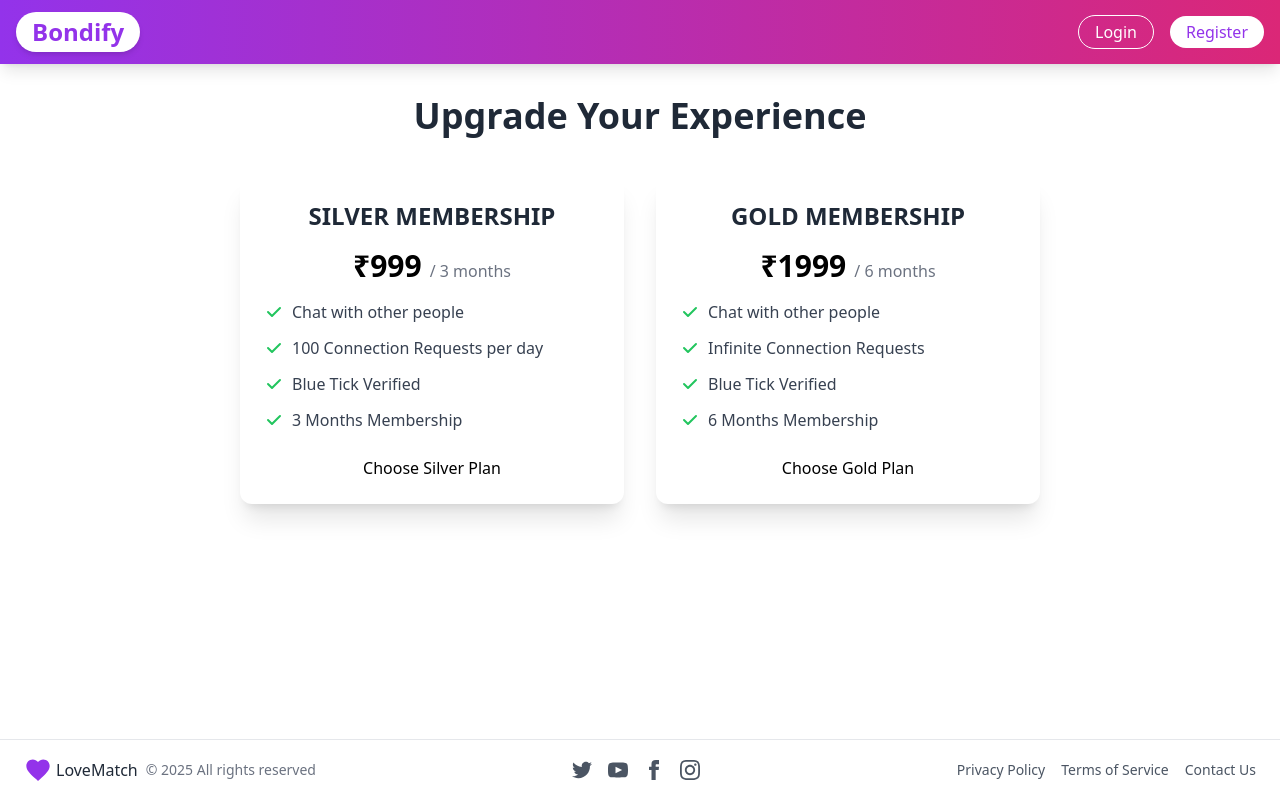
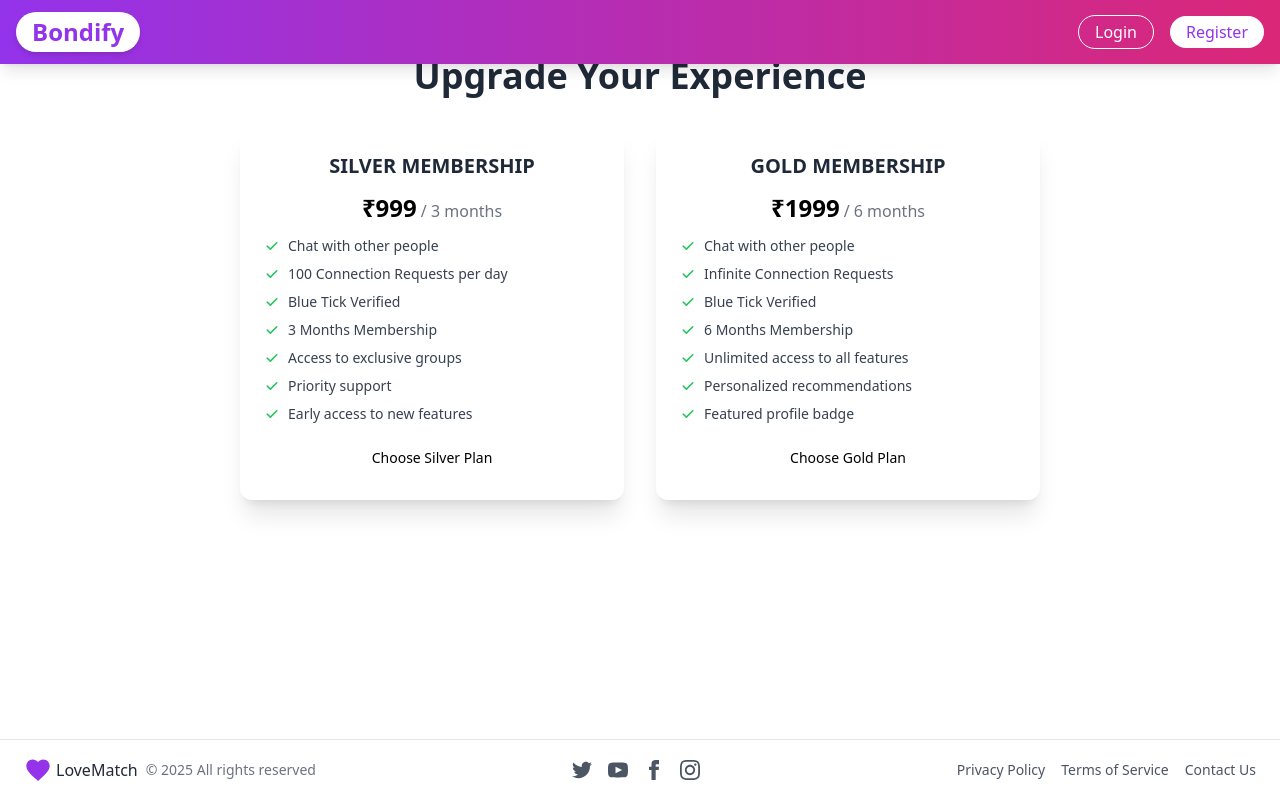
Before and after one commit to Aksh-Ay007/tinder-latest-project, a React (Vite) app: page /premium in a window 1280 px wide. Built offline with nearby package versions, Linux system fonts and the light colour scheme; no server answers.

Commit message:
premium bug

```diff
--- a/src/components/Navbar.jsx
+++ b/src/components/Navbar.jsx
@@ -7,14 +7,17 @@ import { removeUser } from "../utils/userSlice";
 
 function Navbar() {
   const user = useSelector((store) => store.user);
-  const premium = useSelector((store) => store.premium); // Access premium state from Redux
+  const premium = useSelector((store) => store.premium);
   const dispatch = useDispatch();
   const navigate = useNavigate();
   const [isDropdownOpen, setIsDropdownOpen] = useState(false);
   const [requestCount, setRequestCount] = useState(0);
   const [connectionCount, setConnectionCount] = useState(0);
-  const [messageCount, setMessageCount] = useState(0); // State for unread message count
-  const [newRequestPopup, setNewRequestPopup] = useState({ show: false, user: null });
+  const [messageCount, setMessageCount] = useState(0);
+  const [newRequestPopup, setNewRequestPopup] = useState({
+    show: false,
+    user: null,
+  });
   const [showPremiumModal, setShowPremiumModal] = useState(false);
   const notificationAudioRef = useRef(null);
   const prevRequestCountRef = useRef(requestCount);
@@ -24,7 +27,9 @@ function Navbar() {
   useEffect(() => {
     const fetchCounts = async () => {
       try {
-        const response = await axios.get(`${BASE_URL}/requests/count`, { withCredentials: true });
+        const response = await axios.get(`${BASE_URL}/requests/count`, {
+          withCredentials: true,
+        });
 
         // Only check for new requests if user has seen previous notifications
         if (
@@ -52,7 +57,9 @@ function Navbar() {
         setConnectionCount(response.data.connections);
 
         // Fetch unread message count
-        const messageResponse = await axios.get(`${BASE_URL}/messages/count`, { withCredentials: true });
+        const messageResponse = await axios.get(`${BASE_URL}/messages/count`, {
+          withCredentials: true,
+        });
         setMessageCount(messageResponse.data.unreadMessages || 0);
       } catch (error) {
         console.error("Error fetching counts:", error);
@@ -84,7 +91,9 @@ function Navbar() {
   // Function to fetch the latest request for popup
   const fetchLatestRequest = async () => {
     try {
-      const res = await axios.get(`${BASE_URL}/user/requests/recieved`, { withCredentials: true });
+      const res = await axios.get(`${BASE_URL}/user/requests/recieved`, {
+        withCredentials: true,
+      });
 
       if (res.data.data && res.data.data.length > 0) {
         const newestRequest = res.data.data[0];
@@ -93,9 +102,12 @@ function Navbar() {
           showRequestPopup(newestRequest.fromUser);
         } else if (newestRequest.fromUserId) {
           try {
-            const userRes = await axios.get(`${BASE_URL}/user/${newestRequest.fromUserId}`, {
-              withCredentials: true,
-            });
+            const userRes = await axios.get(
+              `${BASE_URL}/user/${newestRequest.fromUserId}`,
+              {
+                withCredentials: true,
+              }
+            );
 
             if (userRes.data) {
               showRequestPopup(userRes.data);
@@ -220,7 +232,9 @@ function Navbar() {
               </h3>
             </div>
             <div className="p-3">
-              <p className="text-gray-700 text-xs">Messaging is a premium feature.</p>
+              <p className="text-gray-700 text-xs">
+                Messaging is a premium feature.
+              </p>
             </div>
             <div className="flex border-t border-gray-100">
               <button
@@ -250,8 +264,11 @@ function Navbar() {
         </Link>
 
         {user && (
-          <div className="hidden md:flex items-center space-x-6">
-            <Link to="/premium" className="hover:text-pink-200 transition duration-300">
+          <div className="flex items-center space-x-6">
+            <Link
+              to="/premium"
+              className="hover:text-pink-200 transition duration-300"
+            >
               Premium
             </Link>
             <button
@@ -298,7 +315,9 @@ function Navbar() {
                 <div className="absolute right-0 mt-2 w-60 bg-white rounded-lg shadow-xl py-2 z-50">
                   <div className="px-4 py-3 border-b border-gray-100">
                     <p className="text-sm text-gray-500">Signed in as</p>
-                    <p className="text-sm font-medium text-gray-800">{user.email}</p>
+                    <p className="text-sm font-medium text-gray-800">
+                      {user.email}
+                    </p>
                   </div>
 
                   <Link
@@ -314,7 +333,9 @@ function Navbar() {
                     className="relative block px-4 py-2 text-gray-700 hover:bg-purple-50 hover:text-purple-700 transition duration-150"
                     onClick={() => {
                       closeDropdown();
-                      window.dispatchEvent(new CustomEvent("refreshRequests"));
+                      window.dispatchEvent(
+                        new CustomEvent("refreshRequests")
+                      );
                     }}
                   >
                     <div className="flex justify-between items-center">
--- a/src/components/Premium.jsx
+++ b/src/components/Premium.jsx
@@ -95,30 +95,33 @@ const Premium = () => {
   // Membership Plans Component
   const MembershipPlans = () => {
     return (
-      <div className="container mx-auto px-4 py-12 mt-12">
-        <h1 className="text-4xl font-bold text-center mb-10 text-gray-800">
+      <div className="container mx-auto px-4 py-8 mt-6"> {/* Reduced py and mt */}
+        <h1 className="text-4xl font-bold text-center mb-8 text-gray-800"> {/* Reduced mb */}
           Upgrade Your Experience
         </h1>
-        <div className="flex justify-center space-x-8">
+        <div className="flex flex-col md:flex-row justify-center md:space-x-8 space-y-8 md:space-y-0">
           {/* Silver Membership Plan */}
-          <div className="card bg-white shadow-xl rounded-xl p-6 w-96 flex flex-col">
-            <h2 className="text-2xl font-bold text-center mb-4 text-gray-800 uppercase">
+          <div className="card bg-white shadow-xl rounded-xl p-6 w-full max-w-sm flex flex-col">
+            <h2 className="text-xl font-bold text-center mb-3 text-gray-800 uppercase">
               Silver Membership
             </h2>
-            <div className="text-center mb-4">
-              <span className="text-3xl font-extrabold text-secondary">₹999</span>
-              <span className="text-gray-500 ml-2">/ 3 months</span>
+            <div className="text-center mb-3">
+              <span className="text-2xl font-extrabold text-secondary">₹999</span>
+              <span className="text-gray-500 ml-1">/ 3 months</span>
             </div>
-            <ul className="space-y-3 mb-6 flex-grow">
+            <ul className="space-y-2 mb-3 flex-grow overflow-y-auto max-h-48">
               {[
                 "Chat with other people",
                 "100 Connection Requests per day",
                 "Blue Tick Verified",
                 "3 Months Membership",
+                "Access to exclusive groups",
+                "Priority support",
+                "Early access to new features",
               ].map((feature, index) => (
-                <li key={index} className="flex items-center text-gray-700">
+                <li key={index} className="flex items-center text-sm text-gray-700">
                   <svg
-                    className="w-5 h-5 text-green-500 mr-2"
+                    className="w-4 h-4 text-green-500 mr-2"
                     fill="currentColor"
                     viewBox="0 0 20 20"
                   >
@@ -134,31 +137,36 @@ const Premium = () => {
             </ul>
             <button
               onClick={() => handleBuyClick("silver")}
-              className="btn btn-secondary w-full"
+              className="btn btn-secondary w-full text-sm py-2"
             >
               Choose Silver Plan
             </button>
           </div>
 
           {/* Gold Membership Plan */}
-          <div className="card bg-white shadow-xl rounded-xl p-6 w-96 flex flex-col">
-            <h2 className="text-2xl font-bold text-center mb-4 text-gray-800 uppercase">
+          <div className="card bg-white shadow-xl rounded-xl p-6 w-full max-w-sm flex flex-col">
+            <h2 className="text-xl font-bold text-center mb-3 text-gray-800 uppercase">
               Gold Membership
             </h2>
-            <div className="text-center mb-4">
-              <span className="text-3xl font-extrabold text-primary">₹1999</span>
-              <span className="text-gray-500 ml-2">/ 6 months</span>
+            <div className="text-center mb-3">
+              <span className="text-2xl font-extrabold text-primary">₹1999</span>
+              <span className="text-gray-500 ml-1">/ 6 months</span>
             </div>
-            <ul className="space-y-3 mb-6 flex-grow">
+            <ul className="space-y-2 mb-3 flex-grow overflow-y-auto max-h-48">
               {[
                 "Chat with other people",
                 "Infinite Connection Requests",
                 "Blue Tick Verified",
                 "6 Months Membership",
+                "Unlimited access to all features",
+                "Personalized recommendations",
+                "Featured profile badge",
+                "Exclusive events and webinars",
+                "Dedicated account manager",
               ].map((feature, index) => (
-                <li key={index} className="flex items-center text-gray-700">
+                <li key={index} className="flex items-center text-sm text-gray-700">
                   <svg
-                    className="w-5 h-5 text-green-500 mr-2"
+                    className="w-4 h-4 text-green-500 mr-2"
                     fill="currentColor"
                     viewBox="0 0 20 20"
                   >
@@ -174,7 +182,7 @@ const Premium = () => {
             </ul>
             <button
               onClick={() => handleBuyClick("gold")}
-              className="btn btn-primary w-full"
+              className="btn btn-primary w-full text-sm py-2"
             >
               Choose Gold Plan
             </button>
--- a/src/utils/constants.js
+++ b/src/utils/constants.js
@@ -1,4 +1,4 @@
 
-//export const BASE_URL='http://localhost:8888'
+export const BASE_URL='http://localhost:8888'
 
- export const BASE_URL='/api'
+// export const BASE_URL='/api'
```
